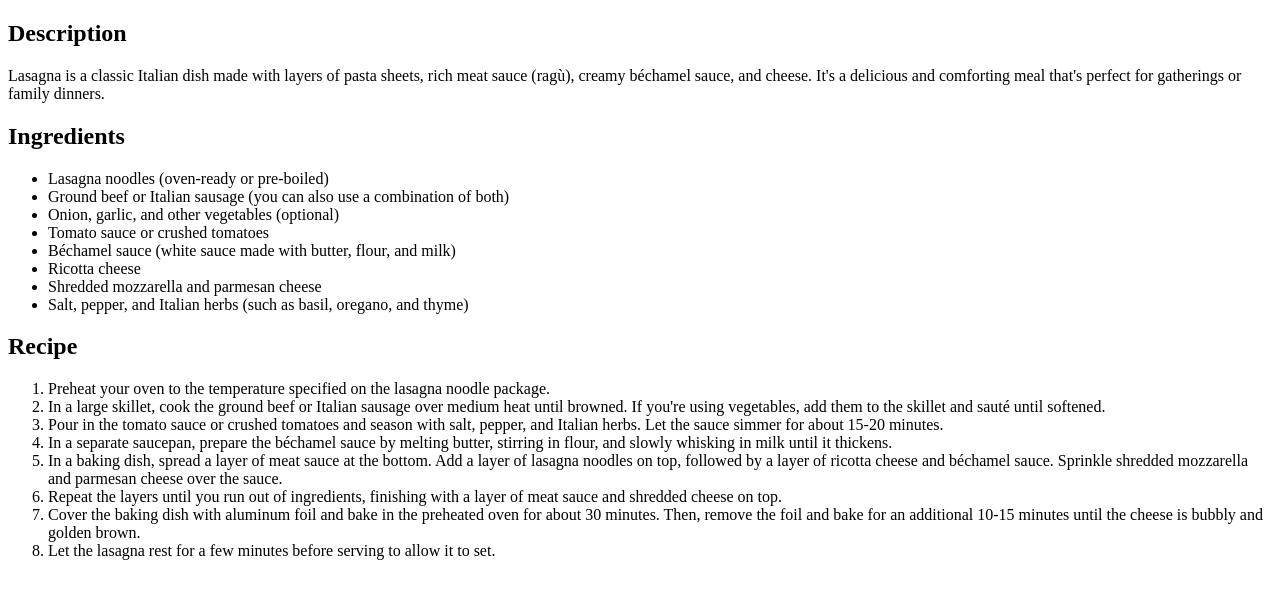
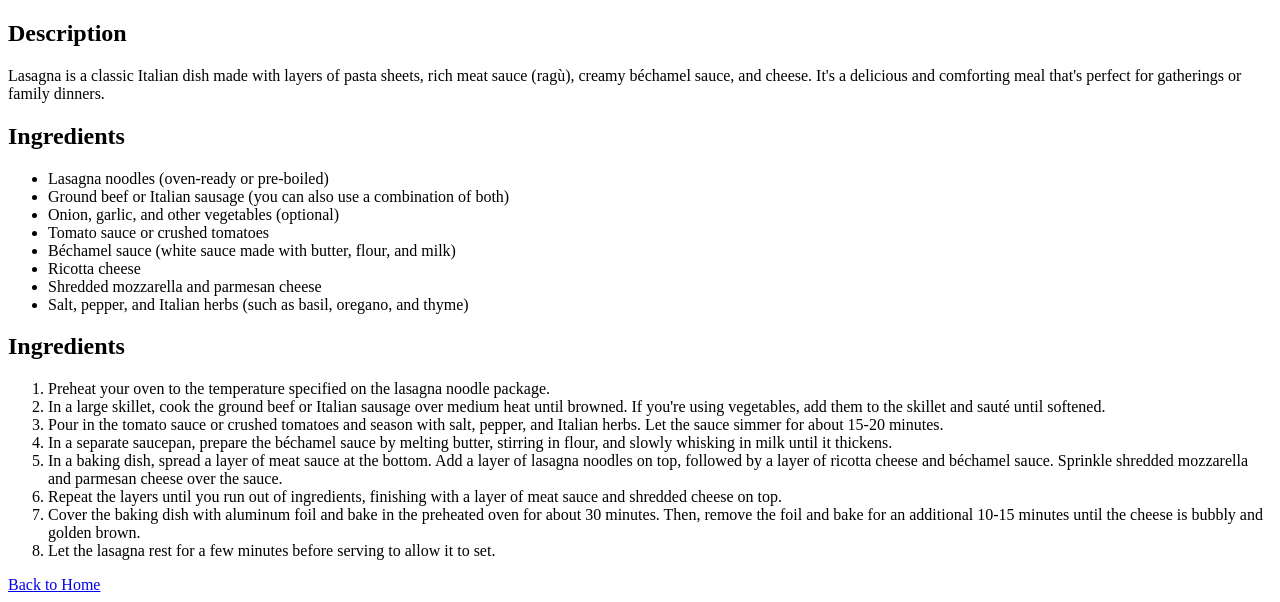
Before and after one commit to PlayerIUnknown/odin-recipes, a plain HTML site: page recipes/lasagna.html in a window 1280 px wide. Shown: the part 402-1004 px from the top of the page. Before the commit the page ends 978 px from the top, so only its background shows below. Drawn offline with Linux system fonts and the light colour scheme.

Commit message:
Added Back to Home Button

```diff
--- a/recipes/lasagna.html
+++ b/recipes/lasagna.html
@@ -23,7 +23,7 @@
             <li>Salt, pepper, and Italian herbs (such as basil, oregano, and thyme)</li>
         </ul>
 
-        <h2>Recipe</h2>
+        <h2>Ingredients</h2>
         <ol>
             <li>Preheat your oven to the temperature specified on the lasagna noodle package.</li>
             <li>In a large skillet, cook the ground beef or Italian sausage over medium heat until browned. If you're using vegetables, add them to the skillet and sauté until softened.</li>
@@ -34,6 +34,7 @@
             <li>Cover the baking dish with aluminum foil and bake in the preheated oven for about 30 minutes. Then, remove the foil and bake for an additional 10-15 minutes until the cheese is bubbly and golden brown.</li>
             <li>Let the lasagna rest for a few minutes before serving to allow it to set.</li>
         </ol>
+        <footer><a href="./../index.html">Back to Home</a></footer>
 
 
     </body>
```
Also changed, not shown: recipes/pasta.html (+1 -0 lines).
